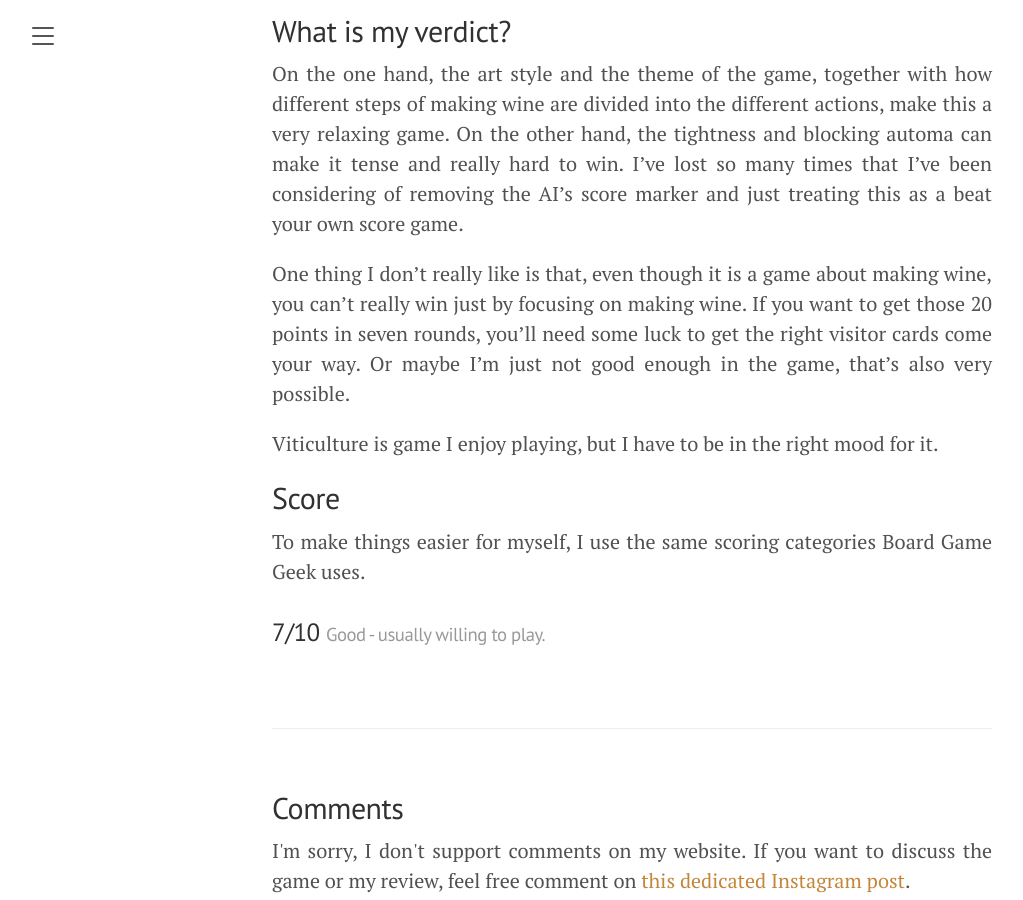
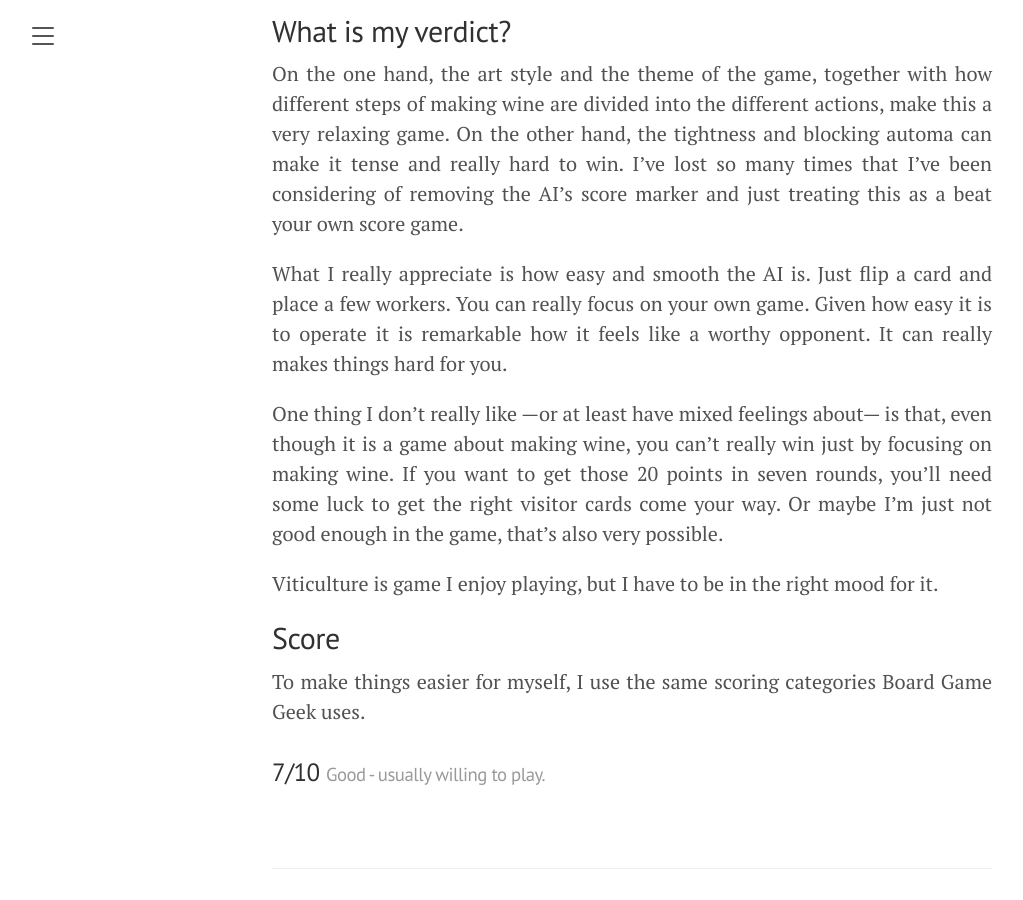
Before and after one commit to singlemeeple/singlemeeple.github.io, a Jekyll site: the page built from _posts/2022-01-22-viticulture-essential-edition-a-solo-review.md, in a window 1280 px wide and 900 px high, scrolled down 10225 px. Shown: the whole window, without its empty margins (8-1031 px from the left). Built offline with Jekyll 4.4.1, drawn with Linux system fonts in a browser that asks for light colours.

Commit message:
Modified my Viticulture verdict a bit

```diff
--- a/_posts/2022-01-22-viticulture-essential-edition-a-solo-review.md
+++ b/_posts/2022-01-22-viticulture-essential-edition-a-solo-review.md
@@ -124,6 +124,8 @@
 ## What is my verdict?
 On the one hand, the art style and the theme of the game, together with how different steps of making wine are divided into the different actions, make this a very relaxing game. On the other hand, the tightness and blocking automa can make it tense and really hard to win. I've lost so many times that I've been considering of removing the AI's score marker and just treating this as a beat your own score game.
 
-One thing I don't really like is that, even though it is a game about making wine, you can't really win just by focusing on making wine. If you want to get those 20 points in seven rounds, you'll need some luck to get the right visitor cards come your way. Or maybe I'm just not good enough in the game, that's also very possible.
+What I really appreciate is how easy and smooth the AI is. Just flip a card and place a few workers. You can really focus on your own game. Given how easy it is to operate it is remarkable how it feels like a worthy opponent. It can really makes things hard for you.
+
+One thing I don't really like —or at least have mixed feelings about— is that, even though it is a game about making wine, you can't really win just by focusing on making wine. If you want to get those 20 points in seven rounds, you'll need some luck to get the right visitor cards come your way. Or maybe I'm just not good enough in the game, that's also very possible.
 
 Viticulture is game I enjoy playing, but I have to be in the right mood for it.
```
